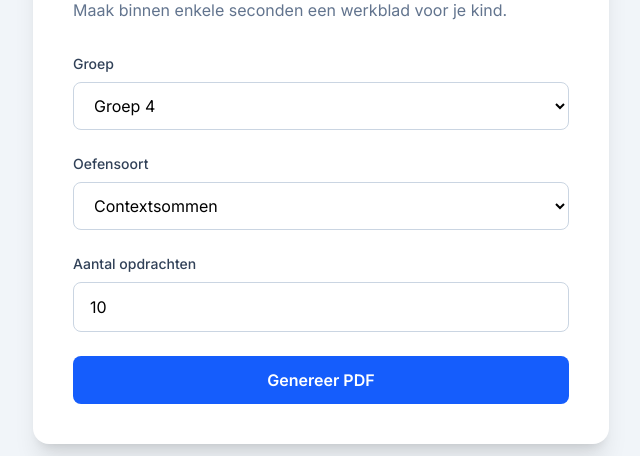
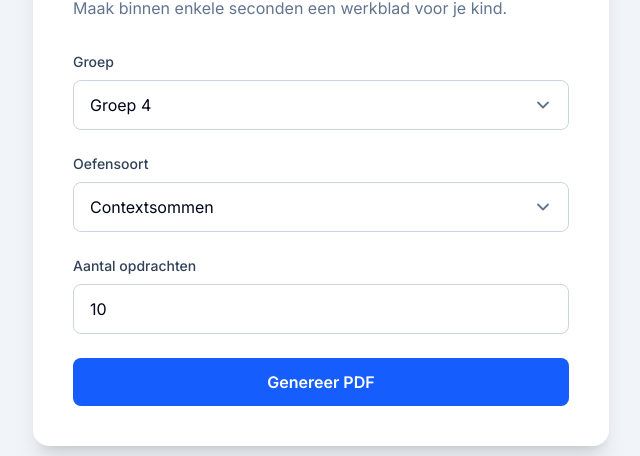
Before and after one commit to Christianlangelaar/werkbladen-generator, a Vue app: page / in a window 1280 px wide. Shown: the part 221-677 px from the top of the page, without its empty margins (319-959 px from the left). Built offline with nearby package versions, Linux system fonts and the light colour scheme.

Commit message:
Verbeter werkbladgeneratie feedback

```diff
--- a/src/components/WorksheetForm.vue
+++ b/src/components/WorksheetForm.vue
@@ -5,17 +5,53 @@ import { generateWorksheetPdf } from '../services/generateWorksheetPdf'
 const group = ref('4')
 const exercise = ref('contextsommen')
 const amount = ref(10)
+const amountError = ref('')
+const generationError = ref('')
 const isGenerating = ref(false)
+const maxAmount = 50
+
+const fieldClass = 'w-full rounded-lg border border-slate-300 bg-white px-4 py-3 text-slate-950 transition disabled:cursor-wait disabled:bg-slate-50 disabled:text-slate-500 focus:border-blue-500 focus:outline-none focus:ring-2 focus:ring-blue-100'
+const selectClass = `${fieldClass} appearance-none pr-12`
+
+function validateAmount() {
+    if (amount.value > maxAmount) {
+        amountError.value = `Je kunt maximaal ${maxAmount} opdrachten genereren.`
+
+        return false
+    }
+
+    amountError.value = ''
+
+    return true
+}
+
+function wait(milliseconds: number) {
+    return new Promise((resolve) => {
+        window.setTimeout(resolve, milliseconds)
+    })
+}
 
 async function generatePdf() {
+    if (!validateAmount()) {
+        return
+    }
+
+    generationError.value = ''
     isGenerating.value = true
 
     try {
-        await generateWorksheetPdf(
+        await Promise.all([
+            generateWorksheetPdf(
                 group.value,
                 exercise.value,
                 amount.value,
-        )
+            ),
+            wait(900),
+        ])
+    } catch (error) {
+        generationError.value = error instanceof Error
+            ? error.message
+            : 'Er ging iets mis met het genereren van de PDF.'
     } finally {
         isGenerating.value = false
     }
@@ -25,6 +61,7 @@ async function generatePdf() {
 <template>
     <form
         class="mt-8 space-y-6"
+        :aria-busy="isGenerating ? 'true' : 'false'"
         @submit.prevent="generatePdf"
     >
         <div>
@@ -32,14 +69,34 @@ async function generatePdf() {
                 Groep
             </label>
 
+            <div class="relative">
                 <select
                     v-model="group"
-                class="w-full rounded-lg border border-slate-300 px-4 py-3 focus:border-blue-500 focus:outline-none"
+                    :disabled="isGenerating"
+                    :class="selectClass"
                 >
                     <option value="4">
                         Groep 4
                     </option>
                 </select>
+
+                <span class="pointer-events-none absolute inset-y-0 right-4 flex items-center text-slate-500">
+                    <svg
+                        aria-hidden="true"
+                        class="h-5 w-5"
+                        viewBox="0 0 20 20"
+                        fill="none"
+                    >
+                        <path
+                            d="M5 7.5L10 12.5L15 7.5"
+                            stroke="currentColor"
+                            stroke-width="1.8"
+                            stroke-linecap="round"
+                            stroke-linejoin="round"
+                        />
+                    </svg>
+                </span>
+            </div>
         </div>
 
         <div>
@@ -47,14 +104,34 @@ async function generatePdf() {
                 Oefensoort
             </label>
 
+            <div class="relative">
                 <select
                     v-model="exercise"
-                class="w-full rounded-lg border border-slate-300 px-4 py-3 focus:border-blue-500 focus:outline-none"
+                    :disabled="isGenerating"
+                    :class="selectClass"
                 >
                     <option value="contextsommen">
                         Contextsommen
                     </option>
                 </select>
+
+                <span class="pointer-events-none absolute inset-y-0 right-4 flex items-center text-slate-500">
+                    <svg
+                        aria-hidden="true"
+                        class="h-5 w-5"
+                        viewBox="0 0 20 20"
+                        fill="none"
+                    >
+                        <path
+                            d="M5 7.5L10 12.5L15 7.5"
+                            stroke="currentColor"
+                            stroke-width="1.8"
+                            stroke-linecap="round"
+                            stroke-linejoin="round"
+                        />
+                    </svg>
+                </span>
+            </div>
         </div>
 
         <div>
@@ -66,17 +143,51 @@ async function generatePdf() {
                 v-model.number="amount"
                 type="number"
                 min="1"
-                max="25"
-                class="w-full rounded-lg border border-slate-300 px-4 py-3 focus:border-blue-500 focus:outline-none"
+                :max="maxAmount"
+                :disabled="isGenerating"
+                :class="fieldClass"
+                :aria-invalid="amountError ? 'true' : 'false'"
+                aria-describedby="amount-error"
+                @input="validateAmount"
             >
+
+            <p
+                v-if="amountError"
+                id="amount-error"
+                class="mt-2 text-sm text-red-600"
+            >
+                {{ amountError }}
+            </p>
         </div>
 
         <button
             type="submit"
             :disabled="isGenerating"
-            class="w-full rounded-lg bg-blue-600 px-4 py-3 font-semibold text-white transition hover:bg-blue-700 disabled:cursor-not-allowed disabled:bg-slate-400"
+            class="relative flex w-full items-center justify-center gap-3 overflow-hidden rounded-lg bg-blue-600 px-4 py-3 font-semibold text-white transition hover:bg-blue-700 disabled:cursor-wait disabled:bg-blue-500"
         >
-            {{ isGenerating ? 'Bezig met genereren...' : 'Genereer PDF' }}
+            <span
+                v-if="isGenerating"
+                class="h-5 w-5 animate-spin rounded-full border-2 border-white/40 border-t-white"
+                aria-hidden="true"
+            />
+
+            <span>{{ isGenerating ? 'Werkblad wordt gemaakt...' : 'Genereer PDF' }}</span>
+
+            <span
+                v-if="isGenerating"
+                class="absolute inset-x-0 bottom-0 h-1 overflow-hidden bg-white/20"
+                aria-hidden="true"
+            >
+                <span class="block h-full w-1/2 animate-pulse rounded-full bg-white/80" />
+            </span>
         </button>
+
+        <p
+            v-if="generationError"
+            class="rounded-lg border border-red-200 bg-red-50 px-4 py-3 text-sm text-red-700"
+            role="alert"
+        >
+            {{ generationError }}
+        </p>
     </form>
 </template>
--- a/src/services/generateWorksheetPdf.ts
+++ b/src/services/generateWorksheetPdf.ts
@@ -5,8 +5,33 @@ type WorksheetResponse = {
   source?: 'openai' | 'fallback'
 }
 
+const pageMargin = 20
+const pageBottom = 280
+const questionMaxWidth = 170
+const answerLineWidth = 145
+const exerciseGap = 20
+const maxWorksheetAmount = 50
+
 function fallbackQuestions(amount: number) {
   return Array.from({ length: amount }, (_, index) => `${index + 1}. __________________________________________`)
+}
+
+function addHeader(doc: jsPDF, group: string, exercise: string) {
+  doc.setFontSize(22)
+  doc.text('Werkblad', pageMargin, 20)
+
+  doc.setFontSize(12)
+  doc.text(`Groep: ${group}`, pageMargin, 40)
+  doc.text(`Oefensoort: ${exercise}`, pageMargin, 48)
+}
+
+function drawAnswerSpace(doc: jsPDF, y: number) {
+  doc.setFontSize(10)
+  doc.text('Antwoord:', pageMargin, y)
+
+  const lineStartX = pageMargin + 25
+
+  doc.line(lineStartX, y, lineStartX + answerLineWidth, y)
 }
 
 async function getWorksheetQuestions(group: string, exercise: string, amount: number) {
@@ -36,21 +61,33 @@ export async function generateWorksheetPdf(
   exercise: string,
   amount: number,
 ) {
+  if (amount > maxWorksheetAmount) {
+    throw new Error(`Je kunt maximaal ${maxWorksheetAmount} opdrachten genereren.`)
+  }
+
   const questions = await getWorksheetQuestions(group, exercise, amount)
   const doc = new jsPDF()
 
-  doc.setFontSize(22)
-  doc.text('Werkblad', 20, 20)
-
-  doc.setFontSize(12)
-  doc.text(`Groep: ${group}`, 20, 40)
-  doc.text(`Oefensoort: ${exercise}`, 20, 48)
+  addHeader(doc, group, exercise)
 
   let y = 65
 
   for (const question of questions) {
-    doc.text(question, 20, y, { maxWidth: 170 })
-    y += 12
+    doc.setFontSize(12)
+    const questionLines = doc.splitTextToSize(question, questionMaxWidth) as string[]
+    const questionHeight = questionLines.length * 6
+    const exerciseHeight = questionHeight + exerciseGap
+
+    if (y + exerciseHeight > pageBottom) {
+      doc.addPage()
+      addHeader(doc, group, exercise)
+      y = 65
+    }
+
+    doc.text(questionLines, pageMargin, y)
+    drawAnswerSpace(doc, y + questionHeight + 7)
+
+    y += exerciseHeight
   }
 
   doc.save('werkblad.pdf')
--- a/vite.config.ts
+++ b/vite.config.ts
@@ -11,6 +11,8 @@ type WorksheetRequest = {
   exercise?: string
   amount?: number
 }
+
+const maxWorksheetAmount = 50
 
 function fallbackQuestions(amount: number) {
   return Array.from({ length: amount }, (_, index) => `${index + 1}. __________________________________________`)
@@ -57,7 +59,14 @@ export default defineConfig({
 
           try {
             const { group = '4', exercise = 'contextsommen', amount = 10 } = await readJsonBody(req)
-            const safeAmount = Math.min(Math.max(Number(amount) || 10, 1), 25)
+            const requestedAmount = Number(amount) || 10
+
+            if (requestedAmount > maxWorksheetAmount) {
+              sendJson(res, 400, { error: `Je kunt maximaal ${maxWorksheetAmount} opdrachten genereren.` })
+              return
+            }
+
+            const safeAmount = Math.min(Math.max(requestedAmount, 1), maxWorksheetAmount)
 
             if (!process.env.OPENAI_API_KEY) {
               sendJson(res, 200, {
```
Lines whose indentation alone changed are shown as unchanged.
